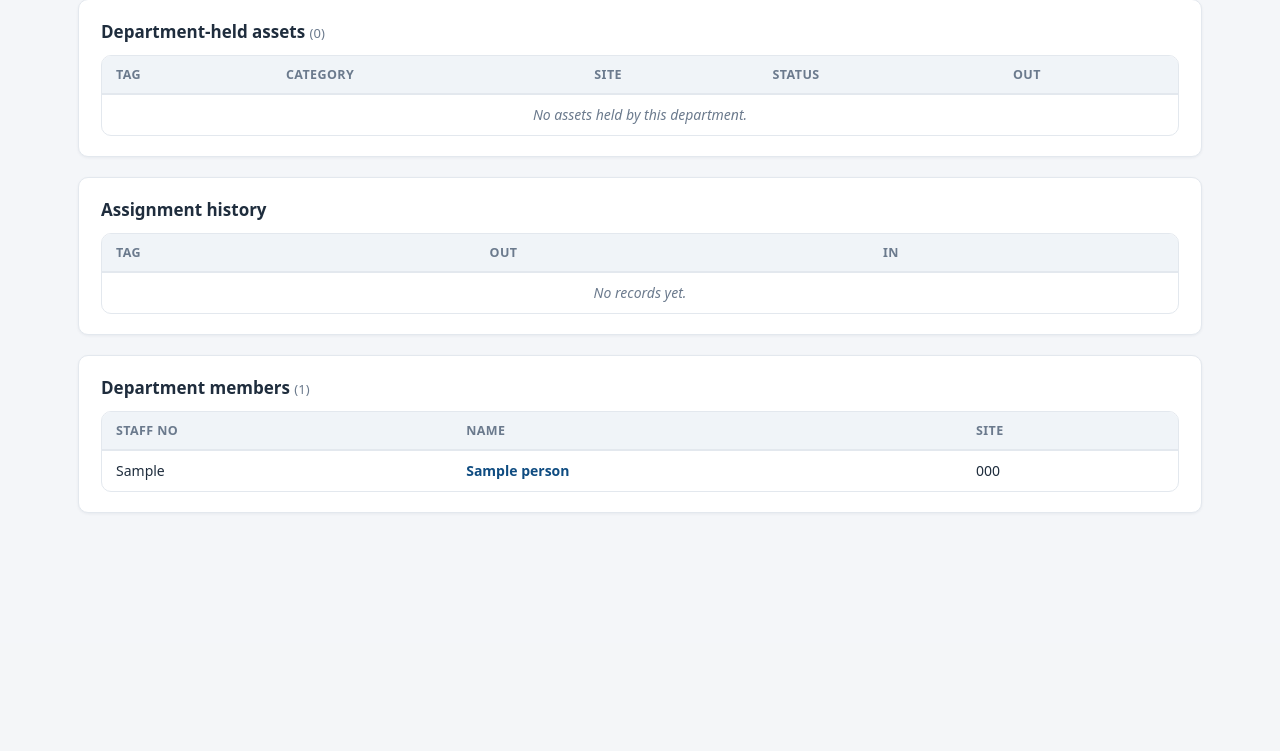
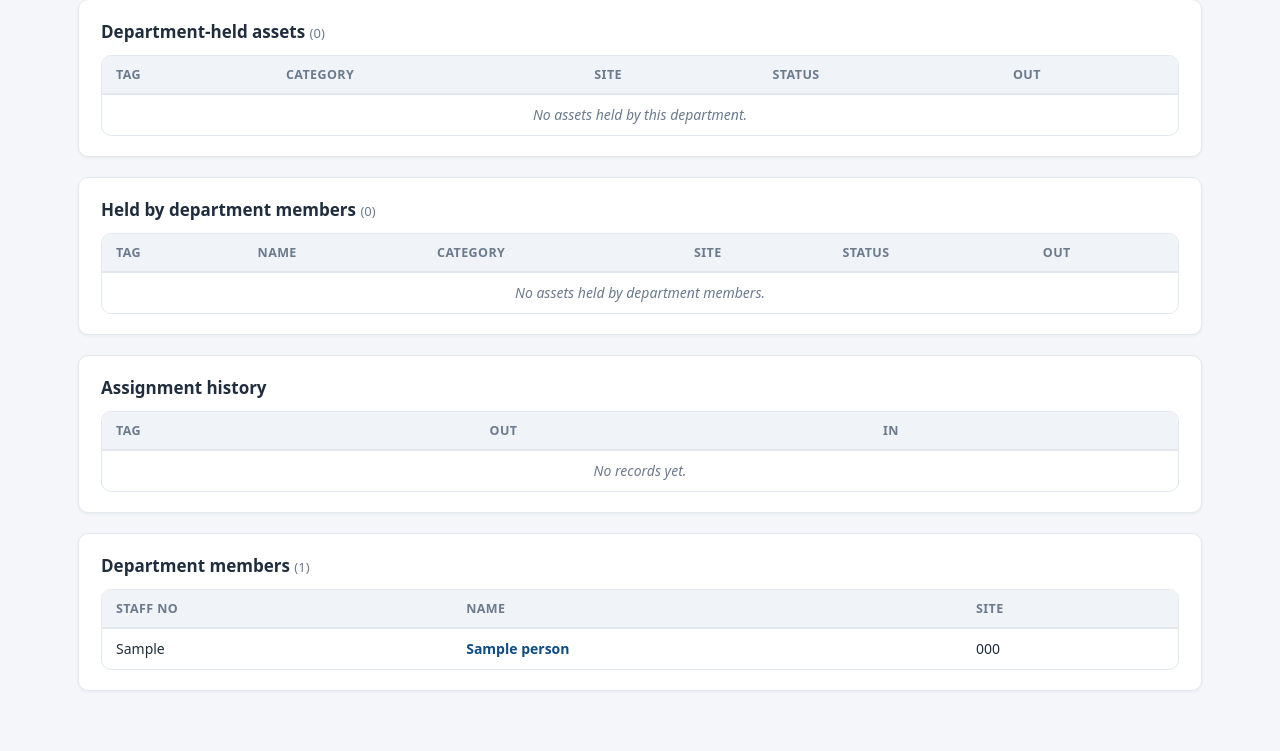
Before and after one commit to salaithantzawwin1/itasset, a Django app: page /departments/1/ in a window 1280 px wide. Shown: the part 157-908 px from the top of the page. Before the commit the page ends 670 px from the top, so only its background shows below. Run offline with Django 5.2, Linux system fonts and the light colour scheme; a user stored in the database is signed in; data comes from the database, SQL or seed files in the repository; tables that the repository leaves empty hold one stand-in row (values such as "Sample post"); data that the repository does not hold is empty; parts of the project's set-up code (start-up, migrations or seed data) failed here and were passed over.

Commit message:
Surface members' held assets in their own department detail card
🤖 Generated with Codebuff
Co-Authored-By: Codebuff <noreply@codebuff.com>

```diff
--- a/apps/people/views.py
+++ b/apps/people/views.py
@@ -213,13 +213,21 @@ class DepartmentList(RoleRequiredMixin, ListView):
 
 
 class DepartmentDetail(ScopeGuardMixin, RoleRequiredMixin, DetailView):
-    """One department: its head, its department-held assets, its members.
+    """One department: its head, its held assets, its members.
 
     Read-only (roles_required = ()) like Site/Person detail, scope-guarded
     on the department row (site + department both recognized by
-    `_org_ids_of`). "Department-held" means an open Assignment with
-    `to_dept` set — assets held by individual members live on their own
-    person pages, matching the department report's split.
+    `_org_ids_of`). Two asset cards, deliberately kept apart:
+
+    - "Department-held" — open Assignment with `to_dept` set: the asset's
+      accountability (and check-in) sits with the department.
+    - "Held by department members" — open rows with `to_person` whose
+      person belongs to this department: the same people as the members
+      card, surfaced here so the department's whole footprint is visible
+      without visiting every person page (their history stays there);
+      matches the report's per-person buckets.
+
+    Both cards are open-only, one select_related query each (no N+1, §17).
     """
 
     roles_required = ()
@@ -243,6 +251,13 @@ class DepartmentDetail(ScopeGuardMixin, RoleRequiredMixin, DetailView):
             Assignment.objects.filter(to_dept=self.object, in_at__isnull=True)
             .select_related("asset", "asset__category", "asset__site")
             .order_by("asset__asset_tag")
+        )
+        # the members' own open rows (card #2): filtered through the
+        # person's department, so membership == the members card above
+        ctx["member_held"] = (
+            Assignment.objects.filter(to_person__department=self.object, in_at__isnull=True)
+            .select_related("asset", "asset__category", "asset__site", "to_person")
+            .order_by("to_person__name", "asset__asset_tag")
         )
         ctx["history_recent"] = (
             Assignment.objects.filter(to_dept=self.object, in_at__isnull=False)
--- a/templates/people/department_detail.html
+++ b/templates/people/department_detail.html
@@ -27,6 +27,26 @@
       </tr>
     {% empty %}
       <tr class="empty-row"><td colspan="5">{% t "dept.no_held" %}</td></tr>
+    {% endfor %}
+    </tbody>
+  </table>
+</div>
+<div class="card">
+  <h2>{% t "dept.held_by_members" %} <span class="muted" style="font-weight:400;">({{ member_held|length }})</span></h2>
+  <table class="data">
+    <thead><tr><th>{% t "asset.tag" %}</th><th>{% t "person.name" %}</th><th>{% t "asset.category" %}</th><th>{% t "asset.site" %}</th><th>{% t "asset.status" %}</th><th>{% t "asset.out_at" %}</th></tr></thead>
+    <tbody>
+    {% for a in member_held %}
+      <tr>
+        <td><a href="{% url 'asset-detail' a.asset_id %}">{{ a.asset.asset_tag }}</a></td>
+        <td><a href="{% url 'person-detail' a.to_person_id %}">{{ a.to_person.name }}</a></td>
+        <td>{{ a.asset.category.code }}</td>
+        <td>{{ a.asset.site.code }}</td>
+        <td><span class="pill pill-{{ a.asset.status }}">{{ a.asset.get_status_display }}</span></td>
+        <td>{{ a.out_at|date:"Y-m-d" }}</td>
+      </tr>
+    {% empty %}
+      <tr class="empty-row"><td colspan="6">{% t "dept.no_member_held" %}</td></tr>
     {% endfor %}
     </tbody>
   </table>
```
Also changed, not shown: apps/assets/tests/test_dept_detail.py (+44 -3 lines), apps/dashboard/i18n.py (+8 -0 lines).
